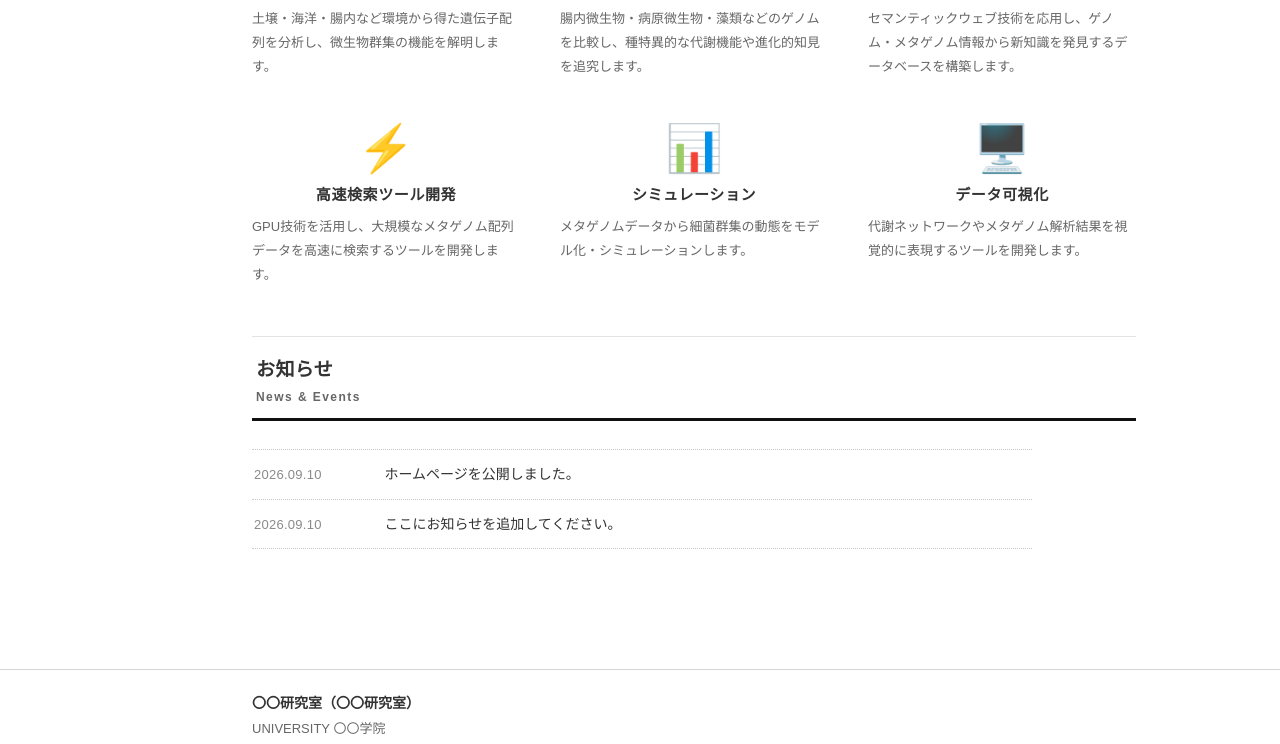
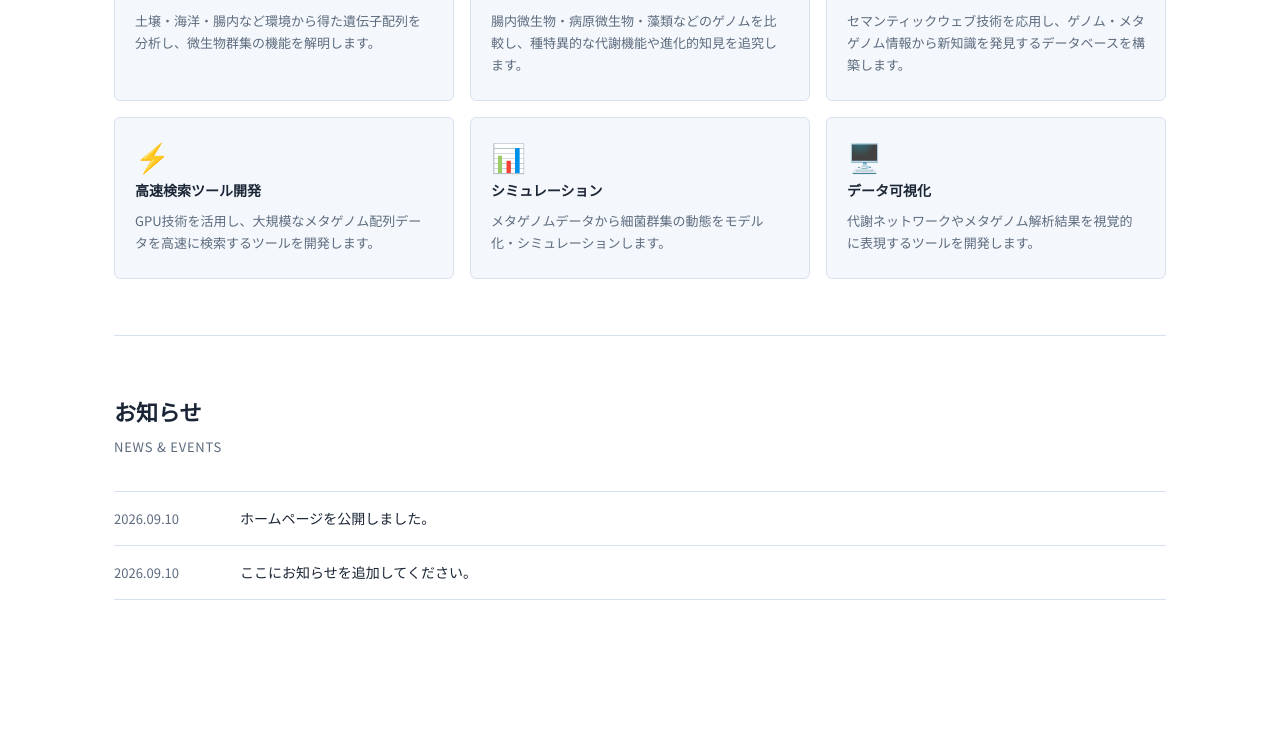
Before and after one commit to ywatanabe-jibu/lab-website, a plain HTML site: page index.html in a window 1280 px wide. Shown: the part 651-1395 px from the top of the page. Drawn offline with Linux system fonts and the light colour scheme.

Commit message:
Update index.html

```diff
--- a/index.html
+++ b/index.html
@@ -5,7 +5,7 @@
 <meta name="viewport" content="width=device-width, initial-scale=1.0">
 <title>Laboratory of Genome Informatics</title>
 <meta name="description" content="〇〇のウェブサイトです。">
-<link rel="stylesheet" href="css/style-classic.css">
+<link rel="stylesheet" href="css/style.css">
 </head>
 <body>
 
```
